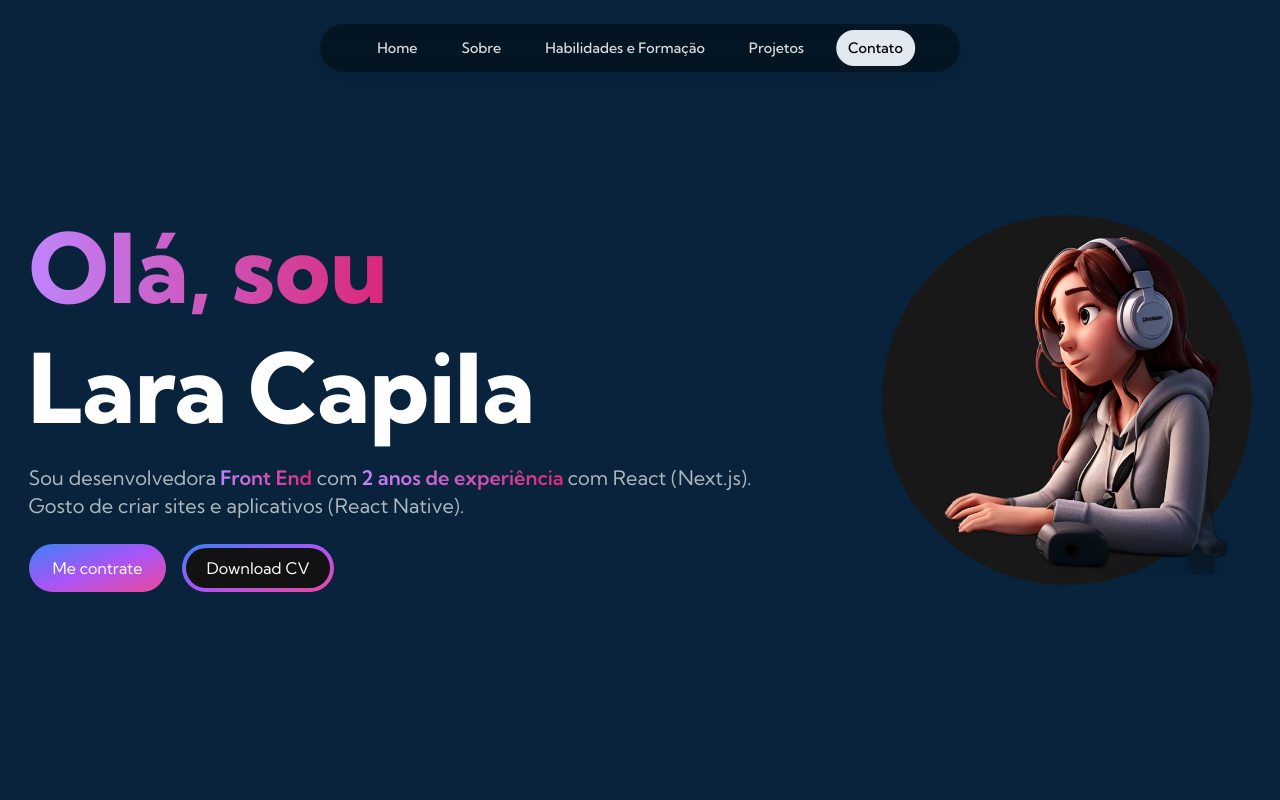
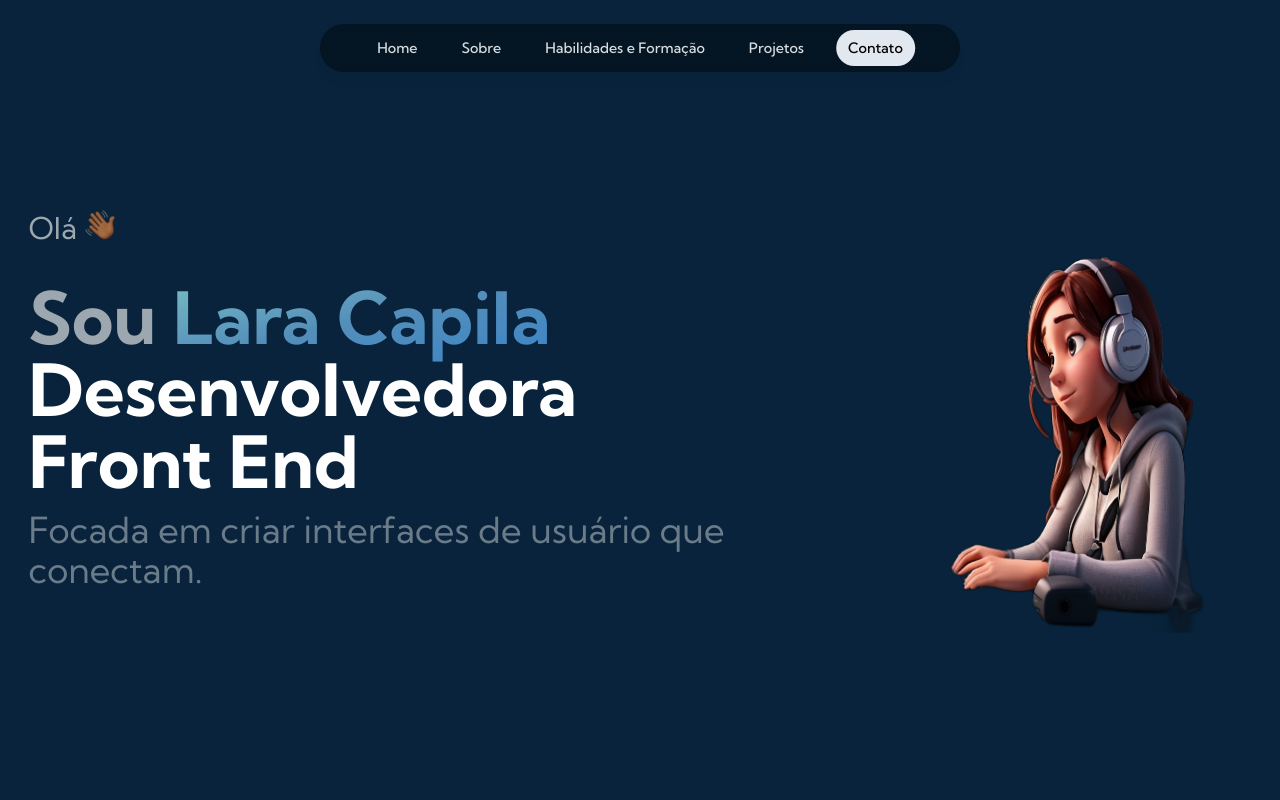
Before and after one commit to Lara-Capila/web-portfolio, a Next.js app: page / in a window 1280 px wide. Shown: the top 800 px of the page. Built offline with nearby package versions, Linux system fonts and the light colour scheme.

Commit message:
refactor(Hero): Refactor Hero component to v2 styles

```diff
--- a/src/components/Hero.tsx
+++ b/src/components/Hero.tsx
@@ -1,85 +1,130 @@
 "use client";
 
-import { motion } from "framer-motion";
+import {
+  easeIn,
+  easeInOut,
+  motion,
+  useScroll,
+  useTransform,
+} from "framer-motion";
 import Image from "next/image";
-import Link from "next/link";
+import { useRef } from "react";
 import { useSectionInView } from "../hooks/useSectionInView";
-import GradientText from "./GradientText";
+
+const handWaveAnimation = {
+  rotate: [
+    "0deg",
+    "15deg",
+    "-10deg",
+    "15deg",
+    "-10deg",
+    "15deg",
+    "-10deg",
+    "15deg",
+    "-10deg",
+    "15deg",
+    "0deg",
+  ],
+  transition: {
+    duration: 1.5,
+    ease: easeInOut,
+  },
+};
+
+const animateIn1 = {
+  opacity: [0, 1],
+  y: ["16px", "0px"],
+  transition: {
+    delay: 1.5,
+    duration: 0.7,
+    ease: easeIn,
+  },
+};
+
+const animateIn2 = {
+  ...animateIn1,
+  transition: {
+    ...animateIn1.transition,
+    delay: 2,
+  },
+};
 
 const Hero = () => {
   const { ref } = useSectionInView("Home", 0.5);
+  const imgRef = useRef(null);
+  const { scrollYProgress } = useScroll({
+    target: imgRef,
+  });
+
+  const rotate = useTransform(scrollYProgress, [0, 1], ["0deg", "-15deg"]);
 
   return (
     <section
       ref={ref}
+      className="pt-36 sm:pt-0 flex flex-col sm:flex-row h-dvh items-center gap-6 sm:justify-between"
       id="home"
-			className="grid grid-cols-2 sm:flex sm:justify-between h-screen scroll-mt-[100rem]"
     >
+      <div className="text sm:w-[60%]">
         <motion.div
-				initial={{ opacity: 0, scale: 0 }}
-				animate={{ opacity: 1, scale: 1 }}
-				transition={{ duration: 0.5 }}
-				className="col-span-8 place-self-center text-center sm:text-left justify-self-start"
+          className="grid grid-cols-9 w-fit smm:flex gap-2 mb-2 xl:mb-6"
+          initial={{ opacity: 0 }}
+          animate={{ opacity: 1 }}
+          transition={{ duration: 0.1, ease: "easeOut" }}
         >
-				<h1 className="text-white mb-4 text-4xl sm:text-5xl lg:text-8xl lg:leading-tight font-extrabold">
-					<span className="text-transparent bg-clip-text bg-gradient-to-r from-primary-400 to-secondary-600">
-						Olá, sou
+          <span className="text-white/60 text-xl smm:text-2xl mb-3 smm:mb-0 lg:text-3xl col-span-4">
+            Olá
           </span>
-					<br />
+          <motion.div
+            animate={handWaveAnimation}
+            style={{ transformOrigin: "bottom right" }}
+            className="col-span-3"
+          >
+            <Image
+              src="/hand-wave.svg"
+              width={30}
+              height={30}
+              alt="hand-waving"
+            />
+          </motion.div>
+        </motion.div>
+        <motion.h1
+          className="text-[32px] smm:text-[40px] md:text-5xl lg:text-6xl xl:text-7xl leading-tight font-bold"
+          initial={{ opacity: 0 }}
+          animate={animateIn1}
+        >
+          <p className="text-white/60 inline">Sou </p>
+          <span className="bg-gradient-to-br bg-clip-text text-transparent from-[#7CC0C4] via-[#548FBA] to-[#3C84C7]">
             Lara Capila
-				</h1>
-				<p className="text-grayText text-base sm:text-lg lg:text-xl mb-6 max-w-3xl">
-					Sou desenvolvedora
-					<GradientText text="Front End" margin="ml-1" /> com
-					<GradientText text="2 anos de experiência" margin="ml-1 mr-1" />
-					com React (Next.js). Gosto de criar sites e aplicativos (React
-					Native).
-				</p>
-				<div className="flex flex-wrap gap-4">
-					<Link
-						href="#contact"
-						className="
-							px-6 py-3 rounded-full
-							w-full sm:w-fit
-							bg-gradient-to-br from-blue-500 via-primary-500
-							to-secondary-500 hover:bg-slate-200
-							text-white hover:scale-110
-						"
+          </span>
+          <p>Desenvolvedora Front End</p>
+        </motion.h1>
+
+        <motion.p
+          initial={{ opacity: 0 }}
+          animate={animateIn2}
+          className="text-white/40 text-xl smm:text-2xl lg:text-3xl xl:text-4xl mt-3 smm:mt-6 "
         >
-						Me contrate
-					</Link>
-					<a
-						className="
-							p-1 rounded-full
-							w-full sm:w-fit
-							bg-gradient-to-br from-blue-500 via-primary-500 to-secondary-500
-							hover:bg-slate-800 text-white hover:scale-110 cursor-pointer
-						"
-						href="/Lara-Capila.pdf"
-						download
+          Focada em criar interfaces de usuário que conectam.
+        </motion.p>
+      </div>
+
+      <div>
+        <motion.div
+          ref={imgRef}
+          style={{ rotate }}
+          className="h-image flex items-center w-[310px] h-[380px] xl:w-[390px] xl:h-[470px] justify-center relative"
+          initial={{ opacity: 0 }}
+          animate={animateIn1}
         >
-						<span className="block bg-[#121212] hover:bg-slate-800 rounded-full px-5 py-2">
-							Download CV
-						</span>
-					</a>
-				</div>
-			</motion.div>
-			<motion.div
-				initial={{ opacity: 0, scale: 0 }}
-				animate={{ opacity: 1, scale: 1 }}
-				transition={{ duration: 0.5 }}
-				className="col-span-4 place-self-center mt-4 lg:mt-0 hidden sm:block"
-			>
-				<div className="rounded-full bg-[#181818] w-[250px] h-[250px] lg:w-[370px] lg:h-[370px] relative">
           <Image
             src="/images/me.png"
-						alt="an animation image of me"
-						className="absolute transform -translate-x-1/2 -translate-y-1/2 top-1/2 left-1/2"
-						width={350}
-						height={350}
+            priority
+            fill
+            alt="Lara's picture"
+            className="bg-image-radial px-10 pt-20"
           />
+        </motion.div>
       </div>
-			</motion.div>
     </section>
   );
 };
```
Also changed, not shown: public/hand-wave.svg (added). Lines whose indentation alone changed are shown as unchanged.
